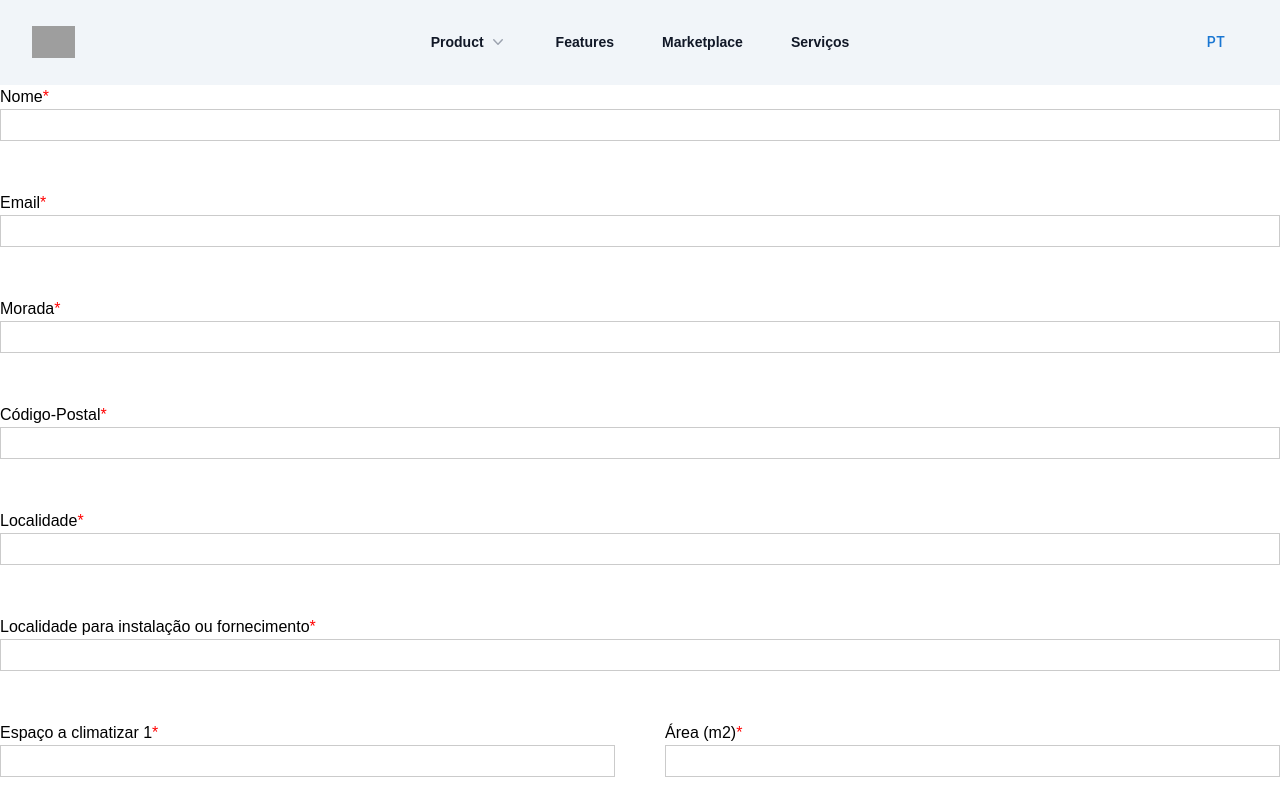
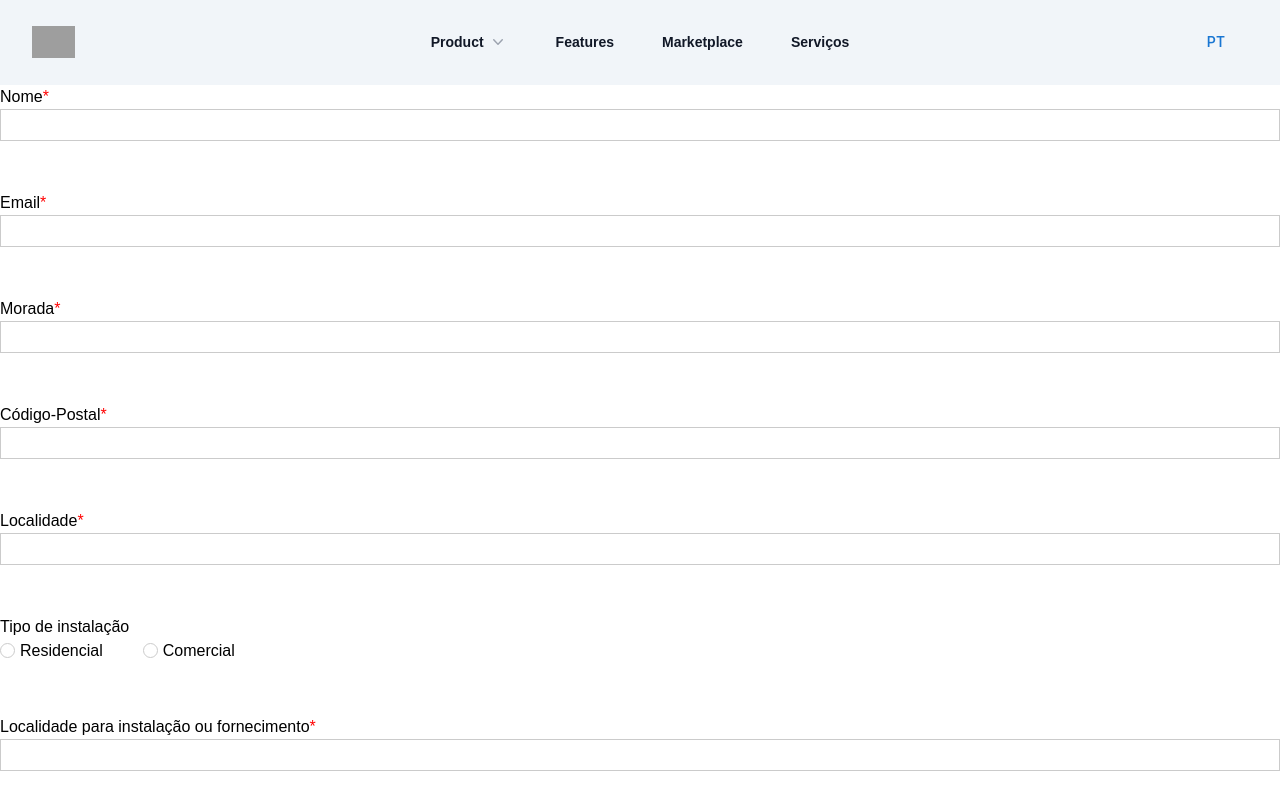
Before and after one commit to gandroide/electroflow-site, a React (Vite) app: page /budget in a window 1280 px wide. Shown: the top 800 px of the page. Built offline with nearby package versions, Linux system fonts and the light colour scheme; grey boxes are pictures that could not be loaded.

Commit message:
Adicionado componente para os radio inputs

```diff
--- a/src/components/Form/index.tsx
+++ b/src/components/Form/index.tsx
@@ -15,16 +15,7 @@ const Form: FC<FormProps> = ({ inputs }) => {
 
   const generatedInputs = () => {
     return formInputs.map((input, index) => {
-      const {
-        id,
-        label,
-        type,
-        value,
-        hasError,
-        errorMsg,
-        isRequired,
-        columns,
-      } = input;
+      const { id, label, hasError, errorMsg, isRequired, columns } = input;
 
       if (isTextInput(input)) {
         return (
@@ -32,8 +23,8 @@ const Form: FC<FormProps> = ({ inputs }) => {
             <TextInput
               id={id}
               label={label}
-              type={type}
-              value={value}
+              type={input.type}
+              value={input.value}
               hasError={hasError}
               errorMsg={errorMsg}
               isRequired={isRequired}
@@ -54,7 +45,7 @@ const Form: FC<FormProps> = ({ inputs }) => {
             <TextareaInput
               id={id}
               label={label}
-              value={value}
+              value={input.value}
               hasError={hasError}
               errorMsg={errorMsg}
               isRequired={isRequired}
@@ -72,7 +63,20 @@ const Form: FC<FormProps> = ({ inputs }) => {
       if (isRadioInput(input)) {
         return (
           <GridItem columns={columns} key={id}>
-            {/* <RadioInput /> */}d
+            <RadioInput
+              id={id}
+              label={label}
+              hasError={hasError}
+              errorMsg={errorMsg}
+              isRequired={isRequired}
+              changeHandler={(e) =>
+                formActions({
+                  type: ActionTypes.CHANGE,
+                  payload: { event: e, index },
+                })
+              }
+              options={input.options}
+            />
           </GridItem>
         );
       }
--- a/src/components/Inputs/RadioInput/index.tsx
+++ b/src/components/Inputs/RadioInput/index.tsx
@@ -2,6 +2,13 @@ import react, { FC } from 'react';
 
 import RequiredInput from '../RequiredInput';
 import { RadioInputProps } from '../../../interfaces';
+import {
+  StyledInputContainer,
+  StyledRadioInput,
+  StyledRadioInputContent,
+  StyledRadioInputDescription,
+  StyledRadioInputLabel,
+} from '../styled';
 
 const RadioInput: FC<RadioInputProps> = ({
   changeHandler,
@@ -10,10 +17,22 @@ const RadioInput: FC<RadioInputProps> = ({
   id,
   isRequired,
   label,
-  value,
+  options,
   columns,
 }) => {
-  return <>label</>;
+  return (
+    <StyledInputContainer $hasError={hasError}>
+      <StyledRadioInputDescription>{label}</StyledRadioInputDescription>
+      <StyledRadioInputContent>
+        {options.map(({ isChecked, label, value }) => (
+          <StyledRadioInputLabel key={value}>
+            <StyledRadioInput type="radio" name={id} checked={isChecked} />
+            {label}
+          </StyledRadioInputLabel>
+        ))}
+      </StyledRadioInputContent>
+    </StyledInputContainer>
+  );
 };
 
 export default RadioInput;
--- a/src/components/Inputs/styled.ts
+++ b/src/components/Inputs/styled.ts
@@ -39,4 +39,43 @@ export const StyledTextareaInput = styled.textarea`
 
 export const StyledRequiredInputContainer = styled.span`
     color: red;
-`
+`;
+
+export const StyledRadioInputDescription = styled.p``;
+
+export const StyledRadioInputContent = styled.div``;
+
+export const StyledRadioInputLabel = styled.label`
+    display: inline-flex;
+    align-items: center;
+    cursor: pointer;
+
+    &:not(:last-of-type) {
+        margin-right: 40px;
+    }
+`;
+
+export const StyledRadioInput = styled.input`
+    appearance: none;
+    position: relative;
+    width: 15px;
+    height: 15px;
+    border-radius: 50%;
+    margin-right: 5px;
+    cursor: pointer;
+
+    &::after {
+        position: absolute;
+        content: '';
+        top: 0;
+        left: 0;
+        width: 100%;
+        height: 100%;
+        border: 1px solid #cbcbcb;
+        border-radius: 50%;
+    }
+
+    &:checked::after {
+        border: 1px solid red;
+    }
+`;
--- a/src/interfaces/index.ts
+++ b/src/interfaces/index.ts
@@ -11,20 +11,47 @@ export type SharedInputProperties = {
   columns?: GridItemProps['columns'];
 };
 
-export type BasicInput = SharedInputProperties & {
-  type: HTMLInputTypeAttribute;
+export type BasicInput = {
+  type: 'text';
+  id: string;
+  label: string;
+  value: string;
+  hasError: boolean;
+  errorMsg: string;
+  isRequired: boolean;
+  columns?: GridItemProps['columns'];
 };
 
-export type TextareaInput = SharedInputProperties & {
+export type TextareaInput = {
   type: 'textarea';
+  id: string;
+  label: string;
+  value: string;
+  hasError: boolean;
+  errorMsg: string;
+  isRequired: boolean;
+  columns?: GridItemProps['columns'];
 };
 
-export type RadioInput = SharedInputProperties & {
+export type RadioInputOptions = {
+  label: string;
+  value: string;
+  isChecked: boolean;
+}
+
+export type RadioInput = {
   type: 'radio';
+  id: string;
+  label: string;
+  hasError: boolean;
+  errorMsg: string;
+  isRequired: boolean;
+  columns?: GridItemProps['columns'];
+  options: RadioInputOptions[];
 };
 
 // Component Props
-export type InputProps = BasicInput | TextareaInput | RadioInput;
+export type InputProps = TextareaInput | BasicInput | RadioInput;
 
 export type FormProps = {
   inputs: InputProps[];
--- a/src/pages/budget/BudgetForm.tsx
+++ b/src/pages/budget/BudgetForm.tsx
@@ -47,6 +47,26 @@ export const BudgetForm = () => {
       value: '',
       isRequired: true,
       label: 'Localidade',
+      hasError: false,
+      errorMsg: '',
+    },
+    {
+      id: 'instalation',
+      type: 'radio',
+      options: [
+        {
+          isChecked: false,
+          label: 'Residencial',
+          value: 'residencial',
+        },
+        {
+          isChecked: false,
+          label: 'Comercial',
+          value: 'comercial',
+        },
+      ],
+      isRequired: true,
+      label: 'Tipo de instalação',
       hasError: false,
       errorMsg: '',
     },
```
